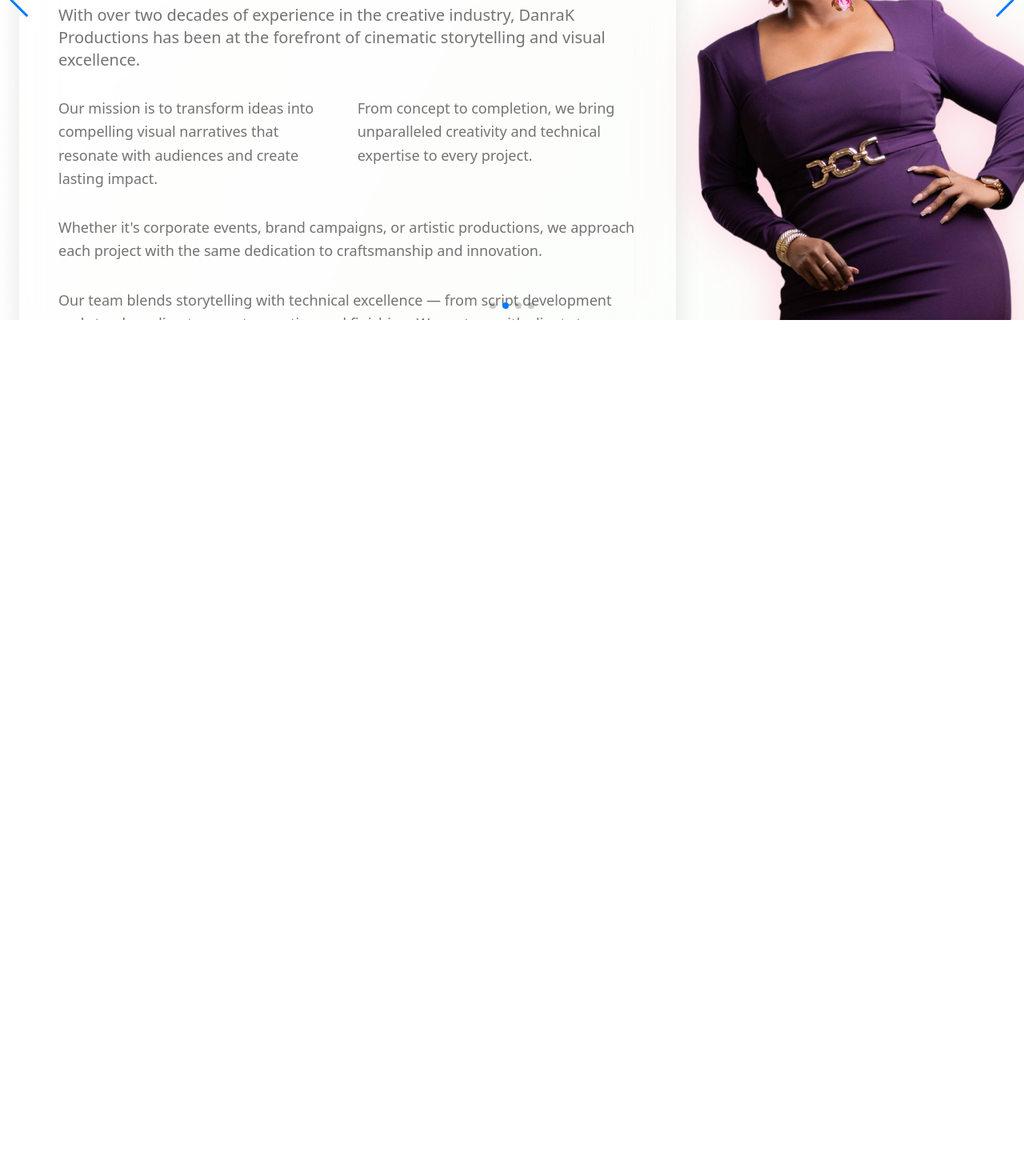
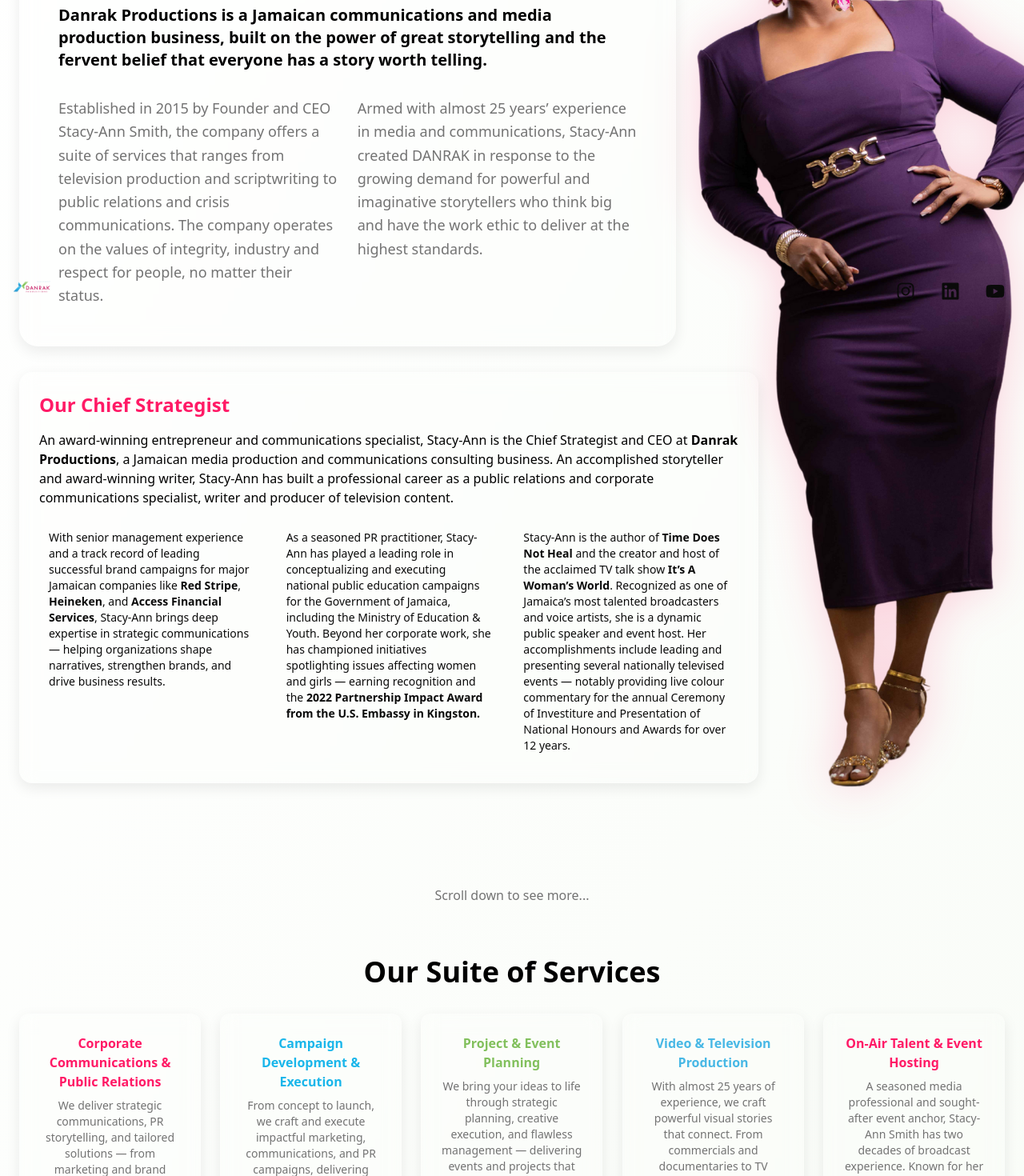
Before and after one commit to itsdebrakayes/danrak-site, a React (Vite) app: page /about in a window 1280 px wide. Shown: the part 400-1870 px from the top of the page at 80% size. Before the commit the page ends 800 px from the top, so only its background shows below. Built offline with nearby package versions, Linux system fonts and the light colour scheme; grey boxes are pictures that could not be loaded.

Commit message:
Full About Page, Danrak Spell Change, and lazy loading inputs

```diff
--- a/src/App.tsx
+++ b/src/App.tsx
@@ -5,13 +5,14 @@
 import { QueryClient, QueryClientProvider } from "@tanstack/react-query";
 import { BrowserRouter, Routes, Route } from "react-router-dom";
 import ThemeToggle from "@/components/ThemeToggle";
+import React, { Suspense } from "react";
 import Index from "./pages/Index";
-import Home from "./pages/Home";
-import About from "./pages/About";
-import Contact from "./pages/Contact";
-import Showcase from "./pages/Showcase";
-import ProjectDetails from "./pages/ProjectDetails";
-import NotFound from "./pages/NotFound";
+const Home = React.lazy(() => import("./pages/Home"));
+const About = React.lazy(() => import("./pages/About"));
+const Contact = React.lazy(() => import("./pages/Contact"));
+const Showcase = React.lazy(() => import("./pages/Showcase"));
+const ProjectDetails = React.lazy(() => import("./pages/ProjectDetails"));
+const NotFound = React.lazy(() => import("./pages/NotFound"));
 
 const queryClient = new QueryClient();
 
@@ -28,17 +29,19 @@
         <Sonner />
         <ThemeToggle />
         <BrowserRouter>
+          <Suspense fallback={<div aria-hidden className="min-h-screen flex items-center justify-center">Loading…</div>}>
             <Routes>
               <Route path="/" element={<Index />} />
               <Route path="/project/:id" element={<ProjectDetails />} />
               {/* Redirect all main page routes to Index with hash navigation */}
-            <Route path="/home" element={<Index />} />
-            <Route path="/about" element={<Index />} />
-            <Route path="/contact" element={<Index />} />
-            <Route path="/showcase" element={<Index />} />
+              <Route path="/home" element={<Home />} />
+              <Route path="/about" element={<About />} />
+              <Route path="/contact" element={<Contact />} />
+              <Route path="/showcase" element={<Showcase />} />
               {/* ADD ALL CUSTOM ROUTES ABOVE THE CATCH-ALL "*" ROUTE */}
               <Route path="*" element={<NotFound />} />
             </Routes>
+          </Suspense>
         </BrowserRouter>
       </TooltipProvider>
     </ThemeProvider>
--- a/src/components/sections/Footer.tsx
+++ b/src/components/sections/Footer.tsx
@@ -2,9 +2,9 @@
 import logo from '@/assets/DanRak Prod Logo.png';
 
 const socials = [
-  { icon: <FaInstagram />, url: 'https://instagram.com/danrakproductions?utm_source=ig_web_button_share_sheet&igsh=ZDNlZDc0MzIxNw==' },
-  { icon: <FaLinkedin />, url: 'https://www.linkedin.com/in/stacy-ann-williams-smith-039242b4/' },
-  { icon: <FaYoutube />, url: 'https://www.youtube.com/@danrakproductions2241' },
+  { icon: <FaInstagram />, url: 'https://instagram.com/danrakproductions?utm_source=ig_web_button_share_sheet&igsh=ZDNlZDc0MzIxNw==', label: 'Instagram', hoverClass: 'hover:text-brand-crimson' },
+  { icon: <FaLinkedin />, url: 'https://www.linkedin.com/in/stacy-ann-williams-smith-039242b4/', label: 'LinkedIn', hoverClass: 'hover:text-brand-ocean' },
+  { icon: <FaYoutube />, url: 'https://www.youtube.com/@danrakproductions2241', label: 'YouTube', hoverClass: 'hover:text-brand-forest' },
 ];
 
 interface FooterProps {
@@ -21,11 +21,18 @@
   return (
     <footer className={footerClass}>
       <div className={contentClass}>
-        <img src={logo} alt="DanraK logo" className="w-12 h-12 object-contain" />
+  <img src={logo} alt="Danrak logo" loading="lazy" decoding="async" className="w-12 h-12 object-contain" />
       </div>
       <div className={`flex gap-4 ${contentClass}`}>
         {socials.map((s, i) => (
-          <a key={i} href={s.url} target="_blank" rel="noopener noreferrer" className="text-2xl hover:text-primary transition-colors duration-300">
+          <a
+            key={i}
+            href={s.url}
+            target="_blank"
+            rel="noopener noreferrer"
+            aria-label={s.label}
+            className={`inline-flex w-10 h-10 items-center justify-center rounded-full text-2xl transition-colors duration-300 ${s.hoverClass}`}
+          >
             {s.icon}
           </a>
         ))}
--- a/src/index.css
+++ b/src/index.css
@@ -2,7 +2,7 @@
 @tailwind components;
 @tailwind utilities;
 
-/* DanraK Productions Cinematic Design System
+/* Danrak Productions Cinematic Design System
 All colors MUST be HSL.
 */
 
@@ -39,7 +39,7 @@
 
     --radius: 0.75rem;
 
-    /* DanraK Brand Colors */
+  /* Danrak Brand Colors */
     --brand-ocean: 195 83% 51%;      /* #2d9ed4 */
     --brand-crimson: 340 100% 55%;   /* #bf0052 */
     --brand-sky: 197 75% 59%;        /* #44bae9 */
@@ -201,6 +201,7 @@
   /* Showcase page specific styles */
   .project-carousel {
     height: 700px !important;
+    overflow: visible !important;
   }
 
   .project-carousel .swiper-slide {
@@ -301,9 +302,11 @@
   /* Glass Morphism */
   .glass {
     background: var(--glass-light);
-    backdrop-filter: blur(20px);
+    -webkit-backdrop-filter: blur(10px);
+    backdrop-filter: blur(10px);
     border: 1px solid var(--glass-border);
-    box-shadow: var(--glass-shadow);
+    box-shadow: 0 6px 18px rgba(0,0,0,0.08);
+    contain: layout paint;
   }
 
   /* Cinematic Text */
--- a/src/pages/About.tsx
+++ b/src/pages/About.tsx
@@ -12,18 +12,58 @@
   const contentRef = useRef<HTMLDivElement>(null);
   const imageRef = useRef<HTMLDivElement>(null);
 
-  // Temporarily disable GSAP to test scrolling
+  // Animate content and image to "rise up" using GSAP + ScrollTrigger
   useEffect(() => {
     const content = contentRef.current;
     const image = imageRef.current;
 
-    if (content && image) {
-      // Ensure content is always visible without animations
-      content.style.opacity = '1';
-      content.style.transform = 'translateX(0)';
-      image.style.opacity = '1';
-      image.style.transform = 'translateX(0)';
+    const triggers: gsap.core.Tween[] = [];
+
+    if (content) {
+      triggers.push(
+        gsap.fromTo(
+          content,
+          { y: 30, opacity: 0 },
+          {
+            y: 0,
+            opacity: 1,
+            duration: 0.8,
+            ease: 'power3.out',
+            scrollTrigger: {
+              trigger: content,
+              start: 'top 85%',
+              toggleActions: 'play none none reset',
+            },
+          }
+        )
+      );
     }
+
+    if (image) {
+      triggers.push(
+        gsap.fromTo(
+          image,
+          { y: 30, opacity: 0 },
+          {
+            y: 0,
+            opacity: 1,
+            duration: 0.9,
+            ease: 'power3.out',
+            scrollTrigger: {
+              trigger: image,
+              start: 'top 85%',
+              toggleActions: 'play none none reset',
+            },
+          }
+        )
+      );
+    }
+
+    return () => {
+      // cleanup animations and scroll triggers
+      triggers.forEach((t) => t.kill());
+      ScrollTrigger.getAll().forEach((st) => st.kill());
+    };
   }, []);
 
   return (
@@ -50,47 +90,19 @@
           <div ref={contentRef} className="lg:w-3/5 xl:w-2/3 space-y-12 opacity-100 relative z-10">
             <div className="glass p-8 lg:p-12 rounded-3xl transition-all duration-700">
               <div className="space-y-8 text-lg leading-relaxed text-muted-foreground">
-                <p className="text-xl font-light">
-                  With over two decades of experience in the creative industry, DanraK Productions
-                  has been at the forefront of cinematic storytelling and visual excellence.
+                <p className="text-xl font-bold text-black">
+                  Danrak Productions is a Jamaican communications and media production business, built on the power of great storytelling and the fervent belief that everyone has a story worth telling.
                 </p>
 
                 <div className="grid md:grid-cols-2 gap-6">
                   <p>
-                    Our mission is to transform ideas into compelling visual narratives that resonate
-                    with audiences and create lasting impact.
+                    Established in 2015 by Founder and CEO Stacy-Ann Smith, the company offers a suite of services that ranges from television production and scriptwriting to public relations and crisis communications. The company operates on the values of integrity, industry and respect for people, no matter their status.
                   </p>
 
                   <p>
-                    From concept to completion, we bring unparalleled creativity and technical
-                    expertise to every project.
+                    Armed with almost 25 years’ experience in media and communications, Stacy-Ann created DANRAK in response to the growing demand for powerful and imaginative storytellers who think big and have the work ethic to deliver at the highest standards.
                   </p>
                 </div>
-
-                <p>
-                  Whether it's corporate events, brand campaigns, or artistic productions,
-                  we approach each project with the same dedication to craftsmanship and innovation.
-                </p>
-
-                <p>
-                  Our team blends storytelling with technical excellence — from script development
-                  and storyboarding to on-set execution and finishing. We partner with clients to
-                  ensure every asset is faithful to the original creative intent and optimized for
-                  its ultimate audience.
-                </p>
-
-                <p>
-                  Collaboration is at the heart of our process. We work closely with creative
-                  directors, producers, and brand teams to iterate quickly and deliver polished
-                  content on schedule. Our flexible workflows scale from intimate shoots to large
-                  multi-day productions.
-                </p>
-
-                <p>
-                  Beyond production, we emphasize measurable results — tracking reach, engagement,
-                  and performance to inform future creative strategy and ensure each project drives
-                  real business outcomes.
-                </p>
               </div>
               {/* simplified: left column contains only textual content per request */}
             </div>
@@ -100,9 +112,30 @@
           <div ref={imageRef} className="about-image-container lg:block hidden opacity-100">
             <img
               src={aboutLeaning}
-              alt="DanraK Productions Director Leaning"
+              alt="Danrak Productions Director Leaning"
               className="about-image"
             />
+          </div>
+        </div>
+
+        {/* More About the Mastermind section: add below the existing text area */}
+        <div className="mt-8">
+          <div className="glass p-6 rounded-2xl lg:w-[75%] lg:mr-8 w-full">
+            <h3 className="text-2xl font-semibold mb-4 text-brand-crimson">Our Chief Strategist</h3>
+            <p className="mb-4 text-black">An award-winning entrepreneur and communications specialist, Stacy-Ann is the Chief Strategist and CEO at <b>Danrak Productions</b>, a Jamaican media production and communications consulting business. An accomplished storyteller and award-winning writer, Stacy-Ann has built a professional career as a public relations and corporate communications specialist, writer and producer of television content.</p>
+
+            {/* Grid of items — adjusted to 3 columns on large screens so items are wider */}
+            <div className="grid grid-cols-1 sm:grid-cols-2 lg:grid-cols-3 gap-4">
+              <div className="p-3">
+                <p className="text-sm">With senior management experience and a track record of leading successful brand campaigns for major Jamaican companies like <b>Red Stripe</b>, <b>Heineken</b>, and <b>Access Financial Services</b>, Stacy-Ann brings deep expertise in strategic communications — helping organizations shape narratives, strengthen brands, and drive business results.</p>
+              </div>
+              <div className="p-3">
+                <p className="text-sm">As a seasoned PR practitioner, Stacy-Ann has played a leading role in conceptualizing and executing national public education campaigns for the Government of Jamaica, including the Ministry of Education & Youth. Beyond her corporate work, she has championed initiatives spotlighting issues affecting women and girls — earning recognition and the <b>2022 Partnership Impact Award from the U.S. Embassy in Kingston.</b> </p>
+              </div>
+              <div className="p-3">
+                <p className="text-sm">Stacy-Ann is the author of <b>Time Does Not Heal</b> and the creator and host of the acclaimed TV talk show <b>It’s A Woman’s World</b>. Recognized as one of Jamaica’s most talented broadcasters and voice artists, she is a dynamic public speaker and event host. Her accomplishments include leading and presenting several nationally televised events — notably providing live colour commentary for the annual Ceremony of Investiture and Presentation of National Honours and Awards for over 12 years.</p>
+              </div>
+            </div>
           </div>
         </div>
 
@@ -111,33 +144,33 @@
           <p className="text-muted-foreground">Scroll down to see more...</p>
 
           <div className="space-y-8">
-            <h3 className="text-2xl font-bold text-brand-ocean">Pillars of the Business</h3>
-            <div className="grid grid-cols-1 md:grid-cols-5 gap-6 max-w-5xl mx-auto">
+            <h2 className="text-3xl lg:text-4xl font-extrabold text-black">Our Suite of Services</h2>
+            <div className="grid grid-cols-1 md:grid-cols-5 gap-6 w-full mt-6">
               <div className="glass p-6 rounded-xl">
-                <h4 className="font-semibold mb-2 text-brand-crimson">Conceptualization</h4>
-                <p className="text-sm text-muted-foreground">We form the creative brief and strong foundations for every project.</p>
+                <h4 className="font-semibold mb-2 text-brand-crimson">Corporate Communications & Public Relations</h4>
+                <p className="text-sm text-muted-foreground">We deliver strategic communications, PR storytelling, and tailored solutions — from marketing and brand visibility to crisis management and regulatory reporting for JSE and BOJ standards, helping brands communicate with purpose and impact.</p>
               </div>
               <div className="glass p-6 rounded-xl">
-                <h4 className="font-semibold mb-2 text-brand-ocean">Strategy</h4>
-                <p className="text-sm text-muted-foreground">Research, planning and distribution strategy that reaches your audience.</p>
+                <h4 className="font-semibold mb-2 text-brand-ocean">Campaign Development & Execution</h4>
+                <p className="text-sm text-muted-foreground">From concept to launch, we craft and execute impactful marketing, communications, and PR campaigns, delivering results on time and within budget while keeping clients at the heart of every project to ensure meaningful, measurable outcomes.</p>
               </div>
               <div className="glass p-6 rounded-xl">
-                <h4 className="font-semibold mb-2 text-brand-sky">Production</h4>
-                <p className="text-sm text-muted-foreground">On-set direction, crew management and technical execution.</p>
+                <h4 className="font-semibold mb-2 text-brand-forest">Project & Event Planning</h4>
+                <p className="text-sm text-muted-foreground">We bring your ideas to life through strategic planning, creative execution, and flawless management — delivering events and projects that inspire, engage, and leave a lasting impact, while ensuring every detail aligns seamlessly with your goals and vision.</p>
               </div>
               <div className="glass p-6 rounded-xl">
-                <h4 className="font-semibold mb-2 text-brand-forest">Post-Production</h4>
-                <p className="text-sm text-muted-foreground">Editing, color, sound design and finishing that elevate the story.</p>
+                <h4 className="font-semibold mb-2 text-brand-sky">Video & Television Production</h4>
+                <p className="text-sm text-muted-foreground">With almost 25 years of experience, we craft powerful visual stories that connect. From commercials and documentaries to TV shows, our team blends creativity, strategy, and technical excellence to deliver captivating, high-quality content across Jamaica and the Caribbean.</p>
               </div>
               <div className="glass p-6 rounded-xl">
-                <h4 className="font-semibold mb-2 text-brand-crimson">Delivery</h4>
-                <p className="text-sm text-muted-foreground">Final delivery, formats and support to ensure successful launch.</p>
+                <h4 className="font-semibold mb-2 text-brand-crimson">On-Air Talent & Event Hosting</h4>
+                <p className="text-sm text-muted-foreground">A seasoned media professional and sought-after event anchor, Stacy-Ann Smith has two decades of broadcast experience. Known for her poise and versatility, she brings the perfect balance of charm, professionalism, and protocol to every event — from national ceremonies to corporate functions.</p>
               </div>
             </div>
           </div>
 
           <div className="space-y-8">
-            <h3 className="text-2xl font-bold text-brand-crimson">Why Choose DanraK?</h3>
+            <h3 className="text-2xl font-bold text-brand-crimson">Why Choose Danrak?</h3>
             <div className="max-w-2xl mx-auto space-y-4 text-left">
               <div className="flex items-start gap-4">
                 <div className="w-2 h-2 bg-brand-ocean rounded-full mt-2"></div>
@@ -161,22 +194,6 @@
           <p className="text-muted-foreground">This is the end of the About section.</p>
         </div>
       </div>
-      {/* Full-width CTA Banner */}
-      <section className="w-full bg-gradient-to-br from-primary/10 to-primary/5 border-t border-primary/20 mt-12">
-        <div className="container mx-auto px-6 py-12">
-          <div className="rounded-2xl overflow-hidden shadow-xl">
-            <div className="p-8 text-center">
-              <h3 className="text-3xl md:text-4xl font-bold mb-3">Ready to Start Your Project?</h3>
-              <p className="text-muted-foreground mb-6 max-w-2xl mx-auto">
-                Have a vision in mind? Let's collaborate and bring your ideas to life with exceptional design and execution.
-              </p>
-              <a href="/contact" className="inline-block">
-                <button className="px-6 py-3 bg-primary text-white rounded-lg font-medium">Start Your Project</button>
-              </a>
-            </div>
-          </div>
-        </div>
-      </section>
     </section>
   );
 };
--- a/src/pages/Home.tsx
+++ b/src/pages/Home.tsx
@@ -63,6 +63,9 @@
         <img
           src={heroPortrait}
           alt="Danrak Portrait"
+          loading="eager"
+          fetchPriority="high"
+          decoding="async"
           className="object-contain object-bottom opacity-95"
           style={{
             maxHeight: '100vh',
@@ -87,6 +90,9 @@
         <img
           src={danrakLogoFull}
           alt="Danrak Productions Logo"
+          loading="eager"
+          fetchPriority="high"
+          decoding="async"
           className="w-[95%] max-w-5xl object-contain mx-auto"
           style={{
         filter: 'drop-shadow(0 10px 25px rgba(0,0,0,0.4))'
--- a/tailwind.config.ts
+++ b/tailwind.config.ts
@@ -62,7 +62,7 @@
 					border: 'hsl(var(--sidebar-border))',
 					ring: 'hsl(var(--sidebar-ring))'
 				},
-				// DanraK Brand Colors
+				// Danrak Brand Colors
 				brand: {
 					ocean: 'hsl(var(--brand-ocean))',
 					crimson: 'hsl(var(--brand-crimson))',
```
Also changed, not shown: src/pages/Showcase.tsx (+26 -2 lines). Lines whose indentation alone changed are shown as unchanged.
